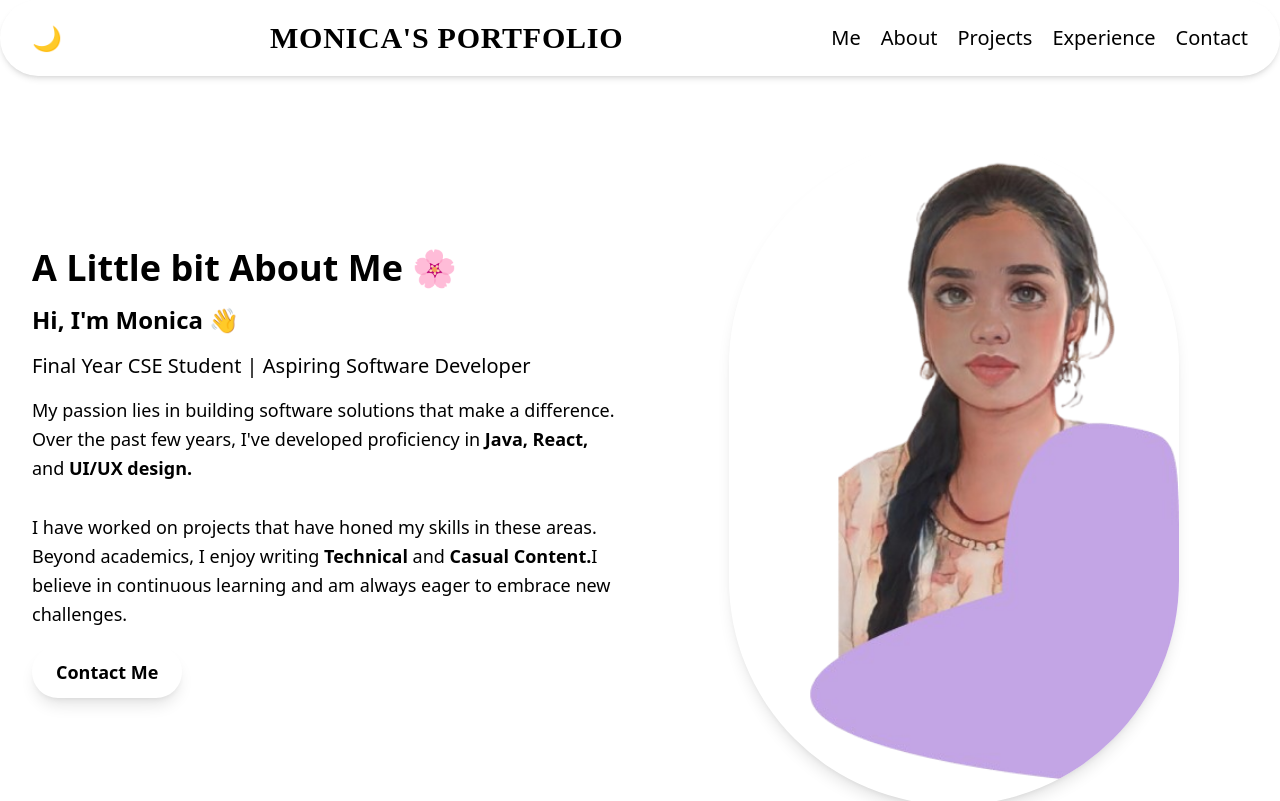
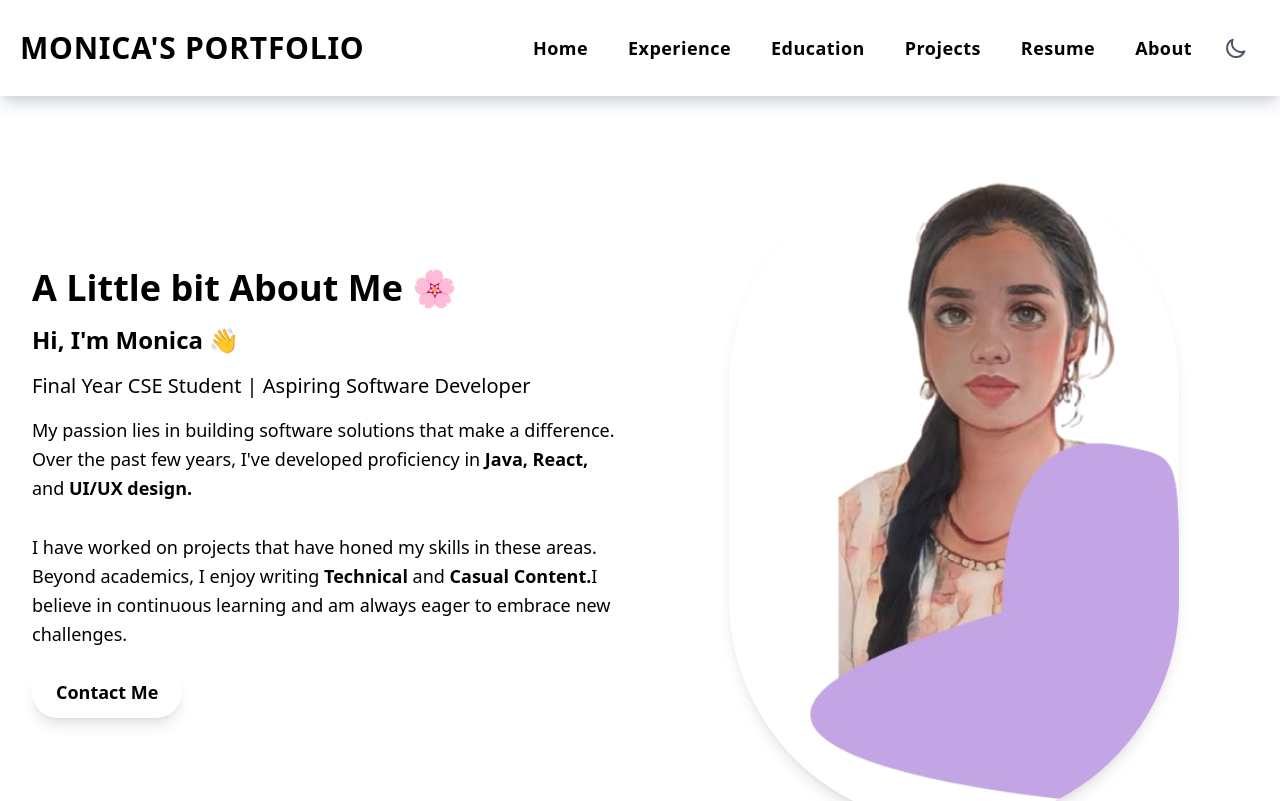
Before and after one commit to MonicaGunasekaran/portfolio, a React (Vite) app: page / in a window 1280 px wide. Shown: the top 801 px of the page. Built offline with nearby package versions, Linux system fonts and the light colour scheme.

Commit message:
updated portfolio

```diff
--- a/src/App.jsx
+++ b/src/App.jsx
@@ -1,25 +1,23 @@
-
 import { useEffect } from 'react';
-import Header from "./components/Header";
+import { ThemeProvider } from './context/themeContext.jsx';
+import Navbar from "./components/Header";
 import MainContent from "./components/MainContent";
 import CircleWithLogos from "../src/components/CircleWithLogos";
 import MyCreations from "./components/MyCreations";
 import Experience from "./components/Experience";
 import Contact from "../src/components/Contact";
-// import Experience from "../src/components/Experience";
+
 export default function App() {
   return (
     <>
-      <Header />
+      <ThemeProvider>
+        <Navbar />
+      </ThemeProvider>
       <MainContent />
       <CircleWithLogos />
       <MyCreations/>
       <Experience/>
       <Contact/>
-      {/*
-
-
-      <Contact /> */}
     </>
   );
 }
--- /dev/null
+++ b/src/Constants/NavData.js
@@ -0,0 +1,32 @@
+export const navLinksData = [
+    {
+        _id: 1001,
+        title: "Home",
+        link: "#home",
+    },
+    {
+        _id: 1002,
+        title: "Experience",
+        link: "#experience",
+    },
+    {
+        _id: 1003,
+        title: "Education",
+        link: "#education",
+    },
+    {
+        _id: 1004,
+        title: "Projects",
+        link: "#projects",
+    },
+    {
+        _id: 1005,
+        title: "Resume",
+        link: "#resume",
+    },
+    {
+        _id: 1006,
+        title: "About",
+        link: "#about",
+    },
+];
--- a/src/components/Contact.jsx
+++ b/src/components/Contact.jsx
@@ -15,21 +15,21 @@ const contactInfo = [
 
 export default function Contact() {
   return (
-    <section id="contact" className="py-16 bg-background-light dark:bg-background-dark">
-      <h2 className="text-4xl font-bold text-center text-primary-light dark:text-primary-dark mb-10">📬 Contact Me</h2>
+    <section id="contact" className="py-16 bg-bodyColor-light dark:bg-bodyColor-dark">
+      <h2 className="text-4xl font-bold text-center text-designColor-light dark:text-designColor-dark mb-10">📬 Contact Me</h2>
 
       <div className="max-w-3xl mx-auto flex flex-col items-center gap-6">
         {contactInfo.map((contact, index) => (
           <div
             key={index}
-            className="flex items-center gap-4 bg-background-light/50 dark:bg-background-dark/50 p-4 rounded-lg shadow-md w-full max-w-md transition-transform duration-300 hover:scale-105 border border-primary-light/20 dark:border-primary-dark/20"
+            className="flex items-center gap-4 bg-bodyColor-light/50 dark:bg-bodyColor-dark/50 p-4 rounded-lg shadow-md w-full max-w-md transition-transform duration-300 hover:scale-105 border border-designColor-light/20 dark:border-designColor-dark/20"
           >
             <img src={contact.icon} alt="Contact Icon" className="w-8 h-8" />
             <a
               href={contact.link}
               target="_blank"
               rel="noopener noreferrer"
-              className="text-lg font-medium text-text-light dark:text-text-dark hover:text-primary-light dark:hover:text-primary-dark transition-colors duration-300"
+              className="text-lg font-medium text-fontColor-light dark:text-fontColor-dark hover:text-designColor-light dark:hover:text-designColor-dark transition-colors duration-300"
             >
               {contact.text}
             </a>
--- a/src/components/Header.jsx
+++ b/src/components/Header.jsx
@@ -1,86 +1,77 @@
-import React, { useState, useEffect } from 'react';
+import { useContext, useState, useEffect } from 'react';
+import { ThemeContext } from '../context/themeContext.jsx';
+import { navLinksData } from "../Constants/NavData";
 import { Link } from 'react-scroll';
 
-export default function Header() {
-  const [darkMode, setDarkMode] = useState(false);
+const Navbar = () => {
+  const { theme, toggleTheme } = useContext(ThemeContext);
+  const [scrolled, setScrolled] = useState(false);
 
   useEffect(() => {
-    if (darkMode) {
-      document.documentElement.classList.add('dark');
-    } else {
-      document.documentElement.classList.remove('dark');
-    }
-  }, [darkMode]);
+    const handleScroll = () => {
+      const isScrolled = window.scrollY > 50;
+      if (isScrolled !== scrolled) {
+        setScrolled(isScrolled);
+      }
+    };
+
+    window.addEventListener('scroll', handleScroll, { passive: true });
+    return () => window.removeEventListener('scroll', handleScroll);
+  }, [scrolled]);
 
   return (
-    <header className="flex justify-between items-center bg-primary-light dark:bg-primary-dark text-text-dark dark:text-text-light py-5 px-8 shadow-md rounded-full flex-wrap w-full max-w-full">
-      <button
-        onClick={() => setDarkMode(!darkMode)}
-        className="text-2xl"
-      >
-        {darkMode ? '☀️' : '🌙'}
-      </button>
-      <div className="font-['Italiana'] text-3xl font-bold text-text-dark dark:text-text-light uppercase tracking-wide cursor-pointer whitespace-nowrap hover:text-primary-dark dark:hover:text-primary-light transition-colors duration-300">
+    <div className={`w-full transition-all duration-300 sticky top-0 z-50 ${
+      scrolled ? 'xl:h-14 mdl:h-16 max-md:h-12' : 'xl:h-24 mdl:h-20 max-md:h-14'
+    } ${
+      theme === 'dark' ? 'bg-bodyColor-dark' : 'bg-bodyColor-light'
+    } mx-auto flex justify-between items-center font-titleFont ${
+      scrolled ? `border-b-[1px] ${theme === 'dark' ? 'border-b-designColor-dark/30' : 'border-b-designColor-light/30'}`
+              : `shadow-lg ${theme === 'dark' ? 'shadow-black/20' : 'shadow-gray-300'}`
+    }`}>
+      <div className="font-titleFont text-3xl font-bold uppercase tracking-wide cursor-pointer whitespace-nowrap ml-5">
         Monica's Portfolio
       </div>
-      <nav>
-        <ul className="flex gap-5 text-xl flex-wrap">
-          <li>
-            <Link
-              to="me"
-              smooth={true}
-              duration={500}
-              className="text-text-dark dark:text-text-light no-underline hover:text-primary-dark dark:hover:text-primary-light transition-colors duration-300 cursor-pointer"
+      <div className="flex items-center gap-6">
+        <ul className="inline-flex items-center gap-6 lg:gap-10">
+          {navLinksData.map(({ _id, title, link }) => (
+            <li
+              className={`transition-all duration-300 ${
+                scrolled ? `text-base ${
+                theme === 'dark' ? 'text-fontColor-dark' : 'text-fontColor-light'
+              } ` : `text-lg font-bold ${
+                theme === 'dark' ? 'text-fontColor-dark' : 'text-fontColor-light'
+              }`
+              } tracking-wide hover:text-designColor dark:hover:text-designColor-dark duration-300 group cursor-pointer relative`}
+              key={_id}
             >
-              Me
-            </Link>
-          </li>
-          <li>
-            <Link
-              to="about"
-              smooth={true}
-              duration={500}
-              offset={-140}
-              className="text-text-dark dark:text-text-light no-underline hover:text-primary-dark dark:hover:text-primary-light transition-colors duration-300 cursor-pointer"
-            >
-              About
-            </Link>
-          </li>
-          <li>
-            <Link
-              to="projects"
-              smooth={true}
-              duration={500}
-              offset={-100}
-              className="text-text-dark dark:text-text-light no-underline hover:text-primary-dark dark:hover:text-primary-light transition-colors duration-300 cursor-pointer"
-            >
-              Projects
-            </Link>
-          </li>
-          <li>
-            <Link
-              to="experience"
-              smooth={true}
-              duration={500}
-              offset={-40}
-              className="text-text-dark dark:text-text-light no-underline hover:text-primary-dark dark:hover:text-primary-light transition-colors duration-300 cursor-pointer"
-            >
-              Experience
-            </Link>
-          </li>
-          <li>
-            <Link
-              to="contact"
-              smooth={true}
-              duration={500}
-              offset={-40}
-              className="text-text-dark dark:text-text-light no-underline hover:text-primary-dark dark:hover:text-primary-light transition-colors duration-300 cursor-pointer"
-            >
-              Contact
-            </Link>
-          </li>
+              <Link to={link.replace('#', '')} smooth={true} duration={500}>
+                {title}
+              </Link>
+              <span className={`absolute left-0 -bottom-1 w-0 h-0.5 ${
+                theme === 'dark' ? 'bg-designColor-dark' : 'bg-designColor-light'
+              } transition-all duration-300 group-hover:w-full`}></span>
+            </li>
+          ))}
         </ul>
-      </nav>
-    </header>
+        <button
+          onClick={toggleTheme}
+          className={`p-2 rounded-full ${
+            theme === 'dark' ? 'hover:bg-gray-700' : 'hover:bg-gray-200'
+          } transition-colors mr-6`}
+        >
+          {theme === 'dark' ? (
+            <svg xmlns="http://www.w3.org/2000/svg" className="h-6 w-6 text-yellow-300" fill="none" viewBox="0 0 24 24" stroke="currentColor">
+              <path strokeLinecap="round" strokeLinejoin="round" strokeWidth={2} d="M12 3v1m0 16v1m9-9h-1M4 12H3m15.364 6.364l-.707-.707M6.343 6.343l-.707-.707m12.728 0l-.707.707M6.343 17.657l-.707.707M16 12a4 4 0 11-8 0 4 4 0 018 0z" />
+            </svg>
+          ) : (
+            <svg xmlns="http://www.w3.org/2000/svg" className="h-6 w-6 text-gray-600" fill="none" viewBox="0 0 24 24" stroke="currentColor">
+              <path strokeLinecap="round" strokeLinejoin="round" strokeWidth={2} d="M20.354 15.354A9 9 0 018.646 3.646 9.003 9.003 0 0012 21a9.003 9.003 0 008.354-5.646z" />
+            </svg>
+          )}
+        </button>
+      </div>
+    </div>
   );
-}
+};
+
+export default Navbar;
--- a/src/components/MyCreations.jsx
+++ b/src/components/MyCreations.jsx
@@ -16,17 +16,17 @@ export default function MyCreations() {
   ];
 
   return (
-    <section id="projects" className="py-16 bg-background-light/50 dark:bg-background-dark/50">
-      <h2 className="text-4xl font-bold text-primary-light dark:text-primary-dark text-center mb-10">🎨 My Creations 💻</h2>
+    <section id="projects" className="py-16 bg-bodyColor-light/50 dark:bg-bodyColor-dark/50">
+      <h2 className="text-4xl font-bold text-designColor-light dark:text-designColor-dark text-center mb-10">🎨 My Creations 💻</h2>
 
       <div className="grid grid-cols-1 md:grid-cols-2 lg:grid-cols-3 gap-8 max-w-6xl mx-auto px-6">
         {projects.map((project, index) => (
-          <div key={index} className="bg-background-light dark:bg-background-dark rounded-2xl shadow-md p-6 flex flex-col items-center text-center transition-transform duration-300 hover:scale-105">
-            <div className="w-16 h-16 bg-background-light/80 dark:bg-background-dark/80 rounded-full flex justify-center items-center mb-4">
+          <div key={index} className="bg-bodyColor-light dark:bg-bodyColor-dark rounded-2xl shadow-md p-6 flex flex-col items-center text-center transition-transform duration-300 hover:scale-105">
+            <div className="w-16 h-16 bg-bodyColor-light/80 dark:bg-bodyColor-dark/80 rounded-full flex justify-center items-center mb-4">
               <img src={project.logo} alt={project.name} className="w-10 h-10" />
             </div>
-            <h3 className="text-xl font-semibold text-text-light dark:text-text-dark">{project.name}</h3>
-            <p className="text-text-light/80 dark:text-text-dark/80 mt-2">{project.description}</p>
+            <h3 className="text-xl font-semibold text-fontColor-light dark:text-fontColor-dark">{project.name}</h3>
+            <p className="text-fontColor-light/80 dark:text-fontColor-dark/80 mt-2">{project.description}</p>
           </div>
         ))}
       </div>
--- /dev/null
+++ b/src/context/themeContext.jsx
@@ -0,0 +1,23 @@
+import { createContext, useContext, useState, useEffect } from 'react';
+
+export const ThemeContext = createContext();
+
+export const ThemeProvider = ({ children }) => {
+  const [theme, setTheme] = useState('light');
+
+  const toggleTheme = () => {
+    setTheme(prevTheme => prevTheme === 'light' ? 'dark' : 'light');
+  };
+
+  useEffect(() => {
+    document.documentElement.classList.toggle('dark', theme === 'dark');
+  }, [theme]);
+
+  return (
+    <ThemeContext.Provider value={{ theme, toggleTheme }}>
+      {children}
+    </ThemeContext.Provider>
+  );
+};
+
+export const useTheme = () => useContext(ThemeContext);
--- a/tailwind.config.js
+++ b/tailwind.config.js
@@ -1,25 +1,44 @@
 /** @type {import('tailwindcss').Config} */
-module.exports = {
-  darkMode: 'class',
+export default {
   content: [
     "./index.html",
     "./src/**/*.{js,ts,jsx,tsx}",
   ],
+  darkMode: 'class',
   theme: {
     extend: {
+      fontFamily: {
+        bodyFont: ["Poppins", "sans-serif"],
+        titleFont: ["Montserrat", "sans-serif"],
+      },
       colors: {
-        primary: {
-          light: '#C3A4E5', // violet
-          dark: '#721172'   // dark violet
+        designColor: {
+          DEFAULT: '#3b82f6', // default (blue-500)
+          dark: '#C3A4E5',  // violet
+          light: '#721172', // dark violet
         },
-        background: {
-          light: '#FFFFFF', // white
-          dark: '#000000'   // black
+        fontColor: {
+          dark: '#ffffff',
+          light: '#000000',
         },
-        text: {
-          light: '#000000', // black
-          dark: '#FFFFFF'   // white
+        bodyColor: {
+          dark: '#212428',
+          light: '#f3f4f6', // bg-gray-100
         }
+      },
+      borderColor: ({ theme }) => ({
+        ...theme('colors'),
+        DEFAULT: theme('colors.gray.200', 'currentColor'),
+      }),
+      screens:{
+        xs: "320px",
+        sm: "375px",
+        sml: "500px",
+        md: "667px",
+        mdl: "768px",
+        lg: "960px",
+        lgl: "1024px",
+        xl: "1280px",
       }
     },
   },
```
Also changed, not shown: src/components/CircleWithLogos.jsx (+9 -9 lines), src/components/Experience.jsx (+7 -7 lines), src/components/MainContent.jsx (+8 -8 lines).
